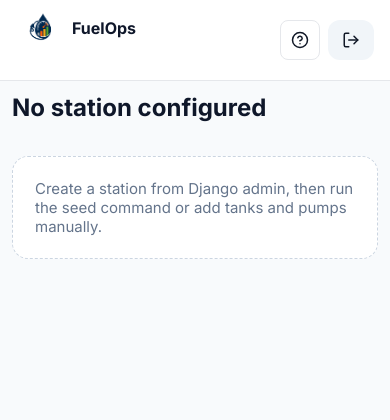
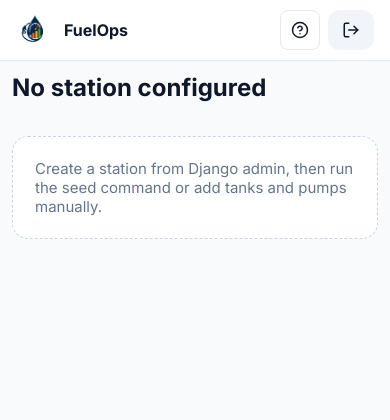
Before and after one commit to AnsonGit-MakieTech/fuelops, a Django app: page / in a window 390 px wide. Shown: the top 420 px of the page. Run offline with Django 4.2, Linux system fonts and the light colour scheme; the visitor is signed in with stand-in values (Sample User, id 1); data that the repository does not hold is empty.

Commit message:
feat: sidebar brand fix padding

```diff
--- a/static/css/app.css
+++ b/static/css/app.css
@@ -83,7 +83,6 @@ textarea {
   gap: 12px;
   padding: 0 8px 24px;
 }
-
 .sidebar-brand img {
   width: 42px;
   height: 42px;
@@ -1116,6 +1115,11 @@ body.is-guided-tour-open {
 }
 
 @media (max-width: 820px) {
+
+  .sidebar-brand{
+    padding: 0px;
+  }
+
   .app-shell {
     display: block;
   }
```
